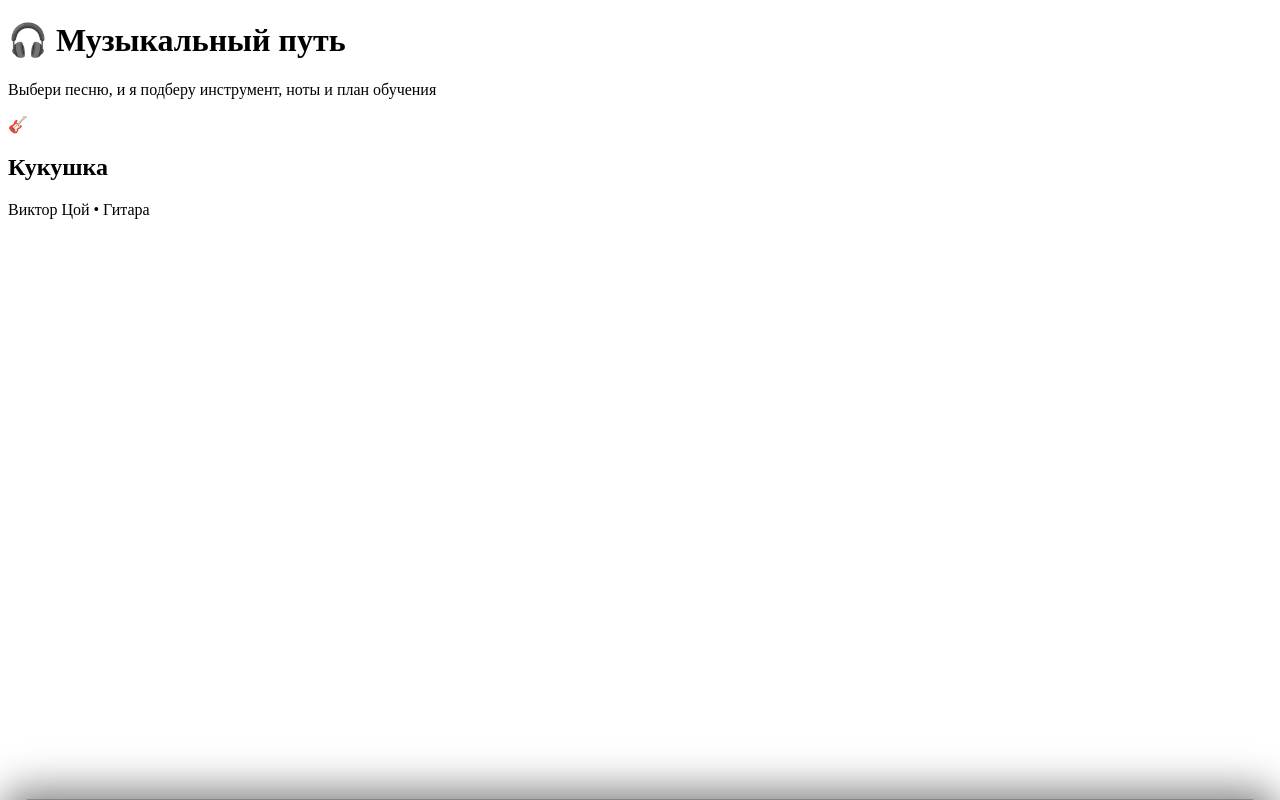
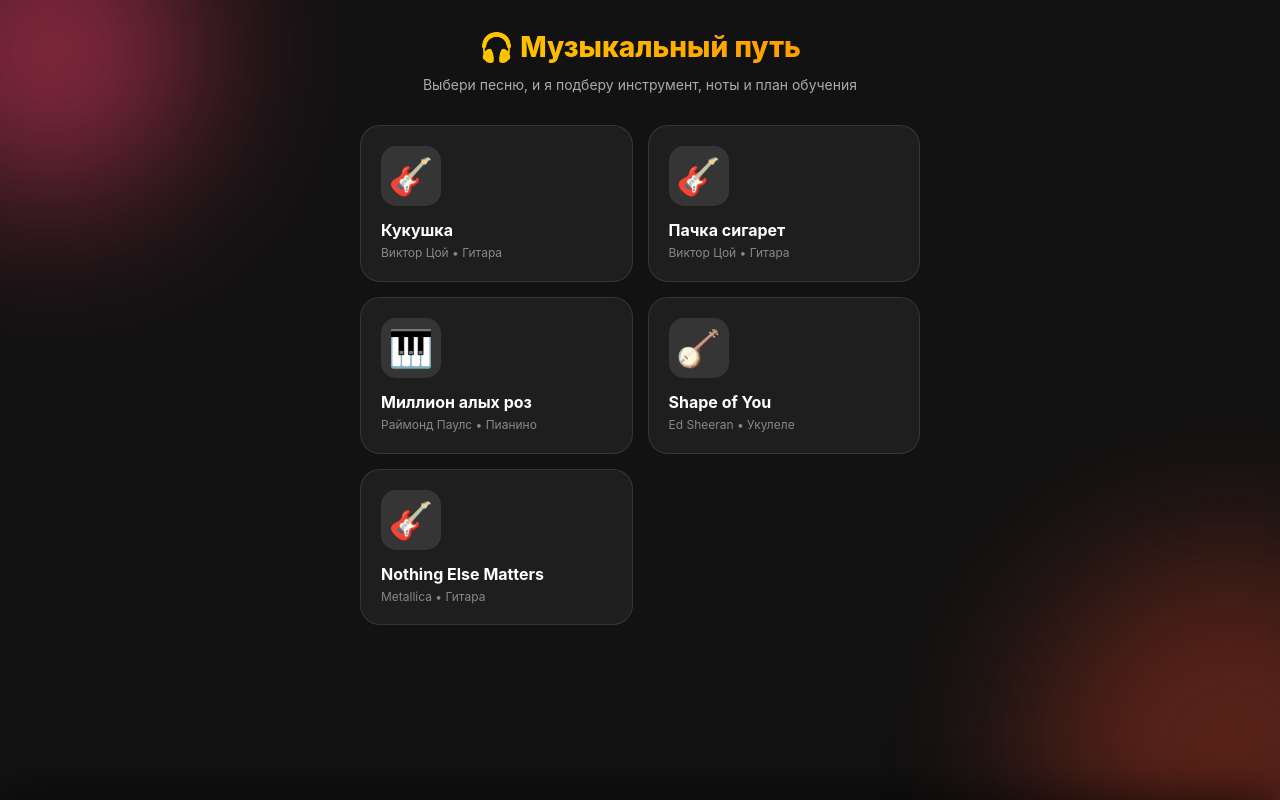
Before and after one commit to YungreeZoff/MusicWebApp, a plain HTML site: page index.html in a window 1280 px wide. Drawn offline with Linux system fonts and the light colour scheme; a script that the page names is missing.

Commit message:
Add files via upload

```diff
--- a/app.js
+++ b/app.js
@@ -6,7 +6,6 @@ tg.MainButton.color = "#2cab37";
 
 let selectedSongId = null;
 
-// ===== ДАННЫЕ О ПЕСНЯХ (синхронизированы с mus.sql) =====
 const SONGS = {
     "1": {
         title: "Кукушка",
@@ -85,7 +84,6 @@ const SONGS = {
     }
 };
 
-// ===== ЭЛЕМЕНТЫ DOM =====
 const cards = document.querySelectorAll('.card');
 const overlay = document.getElementById('sheet-overlay');
 const sheet = document.getElementById('song-sheet');
@@ -99,7 +97,6 @@ const sheetDays = document.getElementById('sheet-days');
 const sheetNotes = document.getElementById('sheet-notes');
 const sheetPlan = document.getElementById('sheet-plan');
 
-// ===== ОТКРЫТИЕ / ЗАКРЫТИЕ SHEET =====
 function openSheet(songId) {
     const song = SONGS[songId];
     if (!song) return;
@@ -108,11 +105,11 @@ function openSheet(songId) {
     sheetTitle.textContent = song.title;
     sheetArtist.textContent = song.artist;
     sheetInstrument.textContent = song.instrument;
-    sheetDays.textContent = `${song.days} дней`;
+    sheetDays.textContent = song.days + " дней";
     sheetNotes.textContent = song.notes;
 
     sheetPlan.innerHTML = "";
-    song.plan.forEach(step => {
+    song.plan.forEach(function (step) {
         const li = document.createElement('li');
         li.textContent = step;
         sheetPlan.appendChild(li);
@@ -120,7 +117,7 @@ function openSheet(songId) {
 
     overlay.classList.add('visible');
     sheet.classList.add('visible');
-    tg.HapticFeedback?.impactOccurred('light');
+    if (tg.HapticFeedback) tg.HapticFeedback.impactOccurred('light');
 }
 
 function closeSheet() {
@@ -131,14 +128,12 @@ function closeSheet() {
 overlay.addEventListener('click', closeSheet);
 sheetClose.addEventListener('click', closeSheet);
 
-// ===== КЛИК ПО КАРТОЧКЕ =====
-cards.forEach(card => {
-    card.addEventListener('click', () => {
+cards.forEach(function (card) {
+    card.addEventListener('click', function () {
         const songId = card.getAttribute('data-id');
         const song = SONGS[songId];
         if (!song) return;
 
-        // Повторный клик по той же карточке — отмена выбора
         if (selectedSongId === songId) {
             card.classList.remove('selected');
             tg.MainButton.hide();
@@ -147,27 +142,21 @@ cards.forEach(card => {
             return;
         }
 
-        // Снимаем выделение со всех
-        cards.forEach(c => c.classList.remove('selected'));
+        cards.forEach(function (c) { c.classList.remove('selected'); });
         card.classList.add('selected');
         selectedSongId = songId;
 
-        // Показываем sheet с информацией
         openSheet(songId);
 
-        // Настраиваем и показываем MainButton
-        tg.MainButton.setText(`Получить путь для «${song.title}»`);
+        tg.MainButton.setText('Получить путь для «' + song.title + '»');
         tg.MainButton.show();
 
-        tg.HapticFeedback?.impactOccurred('medium');
+        if (tg.HapticFeedback) tg.HapticFeedback.impactOccurred('medium');
     });
 });
 
-// ===== ОТПРАВКА ДАННЫХ БОТУ =====
 Telegram.WebApp.onEvent("mainButtonClicked", function () {
     if (selectedSongId) {
         tg.sendData(selectedSongId);
-        // Опционально: закрыть Web App после отправки
-        // tg.close();
     }
 });
--- a/index.html
+++ b/index.html
@@ -17,7 +17,6 @@
         </header>
 
         <main class="grid" id="song-grid">
-            <!-- Карточки остаются как были -->
             <div class="card" data-id="1">
                 <div class="card-icon">🎸</div>
                 <div class="card-content">
@@ -25,11 +24,42 @@
                     <p class="card-desc">Виктор Цой • Гитара</p>
                 </div>
             </div>
-            <!-- ... остальные карточки ... -->
+
+            <div class="card" data-id="2">
+                <div class="card-icon">🎸</div>
+                <div class="card-content">
+                    <h2 class="card-title">Пачка сигарет</h2>
+                    <p class="card-desc">Виктор Цой • Гитара</p>
+                </div>
+            </div>
+
+            <div class="card" data-id="3">
+                <div class="card-icon">🎹</div>
+                <div class="card-content">
+                    <h2 class="card-title">Миллион алых роз</h2>
+                    <p class="card-desc">Раймонд Паулс • Пианино</p>
+                </div>
+            </div>
+
+            <div class="card" data-id="4">
+                <div class="card-icon">🪕</div>
+                <div class="card-content">
+                    <h2 class="card-title">Shape of You</h2>
+                    <p class="card-desc">Ed Sheeran • Укулеле</p>
+                </div>
+            </div>
+
+            <div class="card" data-id="5">
+                <div class="card-icon">🎸</div>
+                <div class="card-content">
+                    <h2 class="card-title">Nothing Else Matters</h2>
+                    <p class="card-desc">Metallica • Гитара</p>
+                </div>
+            </div>
         </main>
     </div>
 
-    <!-- ===== МОДАЛЬНОЕ ОКНО С ДЕТАЛЯМИ ПЕСНИ ===== -->
+    <!-- Модальное окно с деталями песни -->
     <div class="sheet-overlay" id="sheet-overlay"></div>
     <div class="sheet" id="song-sheet">
         <div class="sheet-handle"></div>
--- a/style.css
+++ b/style.css
@@ -1,4 +1,159 @@
-/* ===== BOTTOM SHEET С ДЕТАЛЯМИ ПЕСНИ ===== */
+* {
+    box-sizing: border-box;
+    margin: 0;
+    padding: 0;
+    -webkit-tap-highlight-color: transparent;
+}
+
+body {
+    font-family: -apple-system, BlinkMacSystemFont, 'Segoe UI', Roboto, Helvetica, Arial, sans-serif;
+    background-color: var(--tg-theme-bg-color, #121212);
+    color: var(--tg-theme-text-color, #ffffff);
+    min-height: 100vh;
+    position: relative;
+    overflow-x: hidden;
+}
+
+.bg-circle {
+    position: fixed;
+    border-radius: 50%;
+    filter: blur(80px);
+    z-index: -1;
+    opacity: 0.5;
+}
+
+.bg-circle-1 {
+    width: 300px;
+    height: 300px;
+    background: #ff416c;
+    top: -100px;
+    left: -100px;
+}
+
+.bg-circle-2 {
+    width: 400px;
+    height: 400px;
+    background: #ff4b2b;
+    bottom: -150px;
+    right: -150px;
+    opacity: 0.3;
+}
+
+.container {
+    max-width: 600px;
+    margin: 0 auto;
+    padding: 30px 20px;
+}
+
+.header {
+    text-align: center;
+    margin-bottom: 30px;
+    animation: fadeInDown 0.8s ease;
+}
+
+.header h1 {
+    font-size: 28px;
+    font-weight: 800;
+    margin-bottom: 10px;
+    background: linear-gradient(45deg, #FFD700, #FF8C00);
+    -webkit-background-clip: text;
+    -webkit-text-fill-color: transparent;
+}
+
+.subtitle {
+    font-size: 14px;
+    color: var(--tg-theme-hint-color, #aaaaaa);
+    line-height: 1.5;
+}
+
+.grid {
+    display: grid;
+    grid-template-columns: 1fr 1fr;
+    gap: 15px;
+}
+
+.card {
+    background: var(--tg-theme-secondary-bg-color, rgba(255, 255, 255, 0.05));
+    border: 1px solid rgba(255, 255, 255, 0.1);
+    border-radius: 20px;
+    padding: 20px;
+    display: flex;
+    flex-direction: column;
+    align-items: flex-start;
+    cursor: pointer;
+    transition: all 0.3s cubic-bezier(0.25, 0.8, 0.25, 1);
+    position: relative;
+    overflow: hidden;
+    animation: fadeInUp 0.5s ease backwards;
+}
+
+.card:nth-child(1) { animation-delay: 0.1s; }
+.card:nth-child(2) { animation-delay: 0.2s; }
+.card:nth-child(3) { animation-delay: 0.3s; }
+.card:nth-child(4) { animation-delay: 0.4s; }
+.card:nth-child(5) { animation-delay: 0.5s; }
+
+.card:hover {
+    transform: translateY(-5px);
+    box-shadow: 0 10px 20px rgba(0, 0, 0, 0.2);
+    border-color: rgba(255, 255, 255, 0.3);
+}
+
+.card:active {
+    transform: scale(0.96);
+}
+
+.card.selected {
+    background: linear-gradient(135deg, #FF416C 0%, #FF4B2B 100%);
+    border-color: transparent;
+    box-shadow: 0 8px 25px rgba(255, 75, 43, 0.5);
+    transform: scale(0.98);
+}
+
+.card.selected .card-desc {
+    color: rgba(255, 255, 255, 0.8);
+}
+
+.card-icon {
+    font-size: 36px;
+    margin-bottom: 15px;
+    background: rgba(255, 255, 255, 0.1);
+    width: 60px;
+    height: 60px;
+    display: flex;
+    align-items: center;
+    justify-content: center;
+    border-radius: 15px;
+}
+
+.card.selected .card-icon {
+    background: rgba(255, 255, 255, 0.2);
+}
+
+.card-title {
+    font-size: 16px;
+    font-weight: 700;
+    margin-bottom: 5px;
+    line-height: 1.2;
+}
+
+.card-desc {
+    font-size: 12px;
+    color: var(--tg-theme-hint-color, #888888);
+    line-height: 1.3;
+}
+
+@keyframes fadeInDown {
+    from { opacity: 0; transform: translateY(-20px); }
+    to { opacity: 1; transform: translateY(0); }
+}
+
+@keyframes fadeInUp {
+    from { opacity: 0; transform: translateY(20px); }
+    to { opacity: 1; transform: translateY(0); }
+}
+
+/* ===== BOTTOM SHEET ===== */
 .sheet-overlay {
     position: fixed;
     inset: 0;
```
